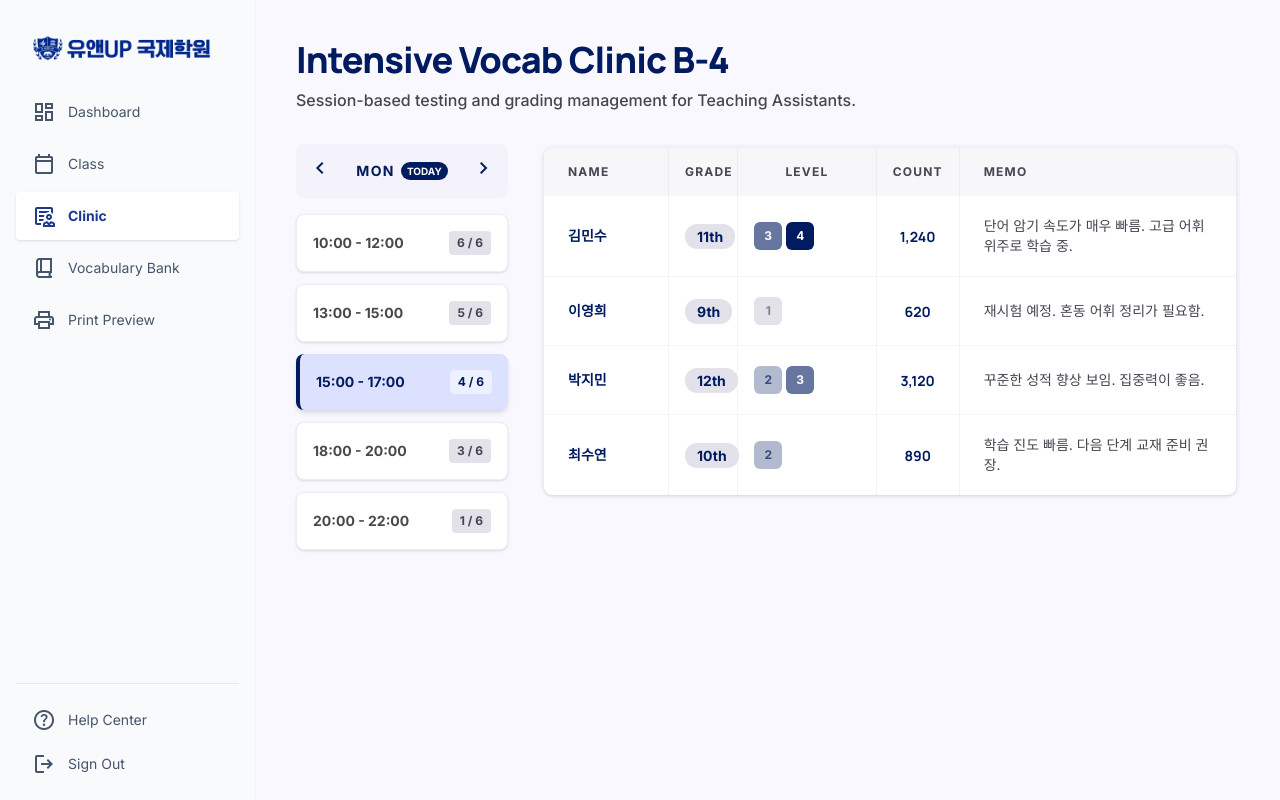
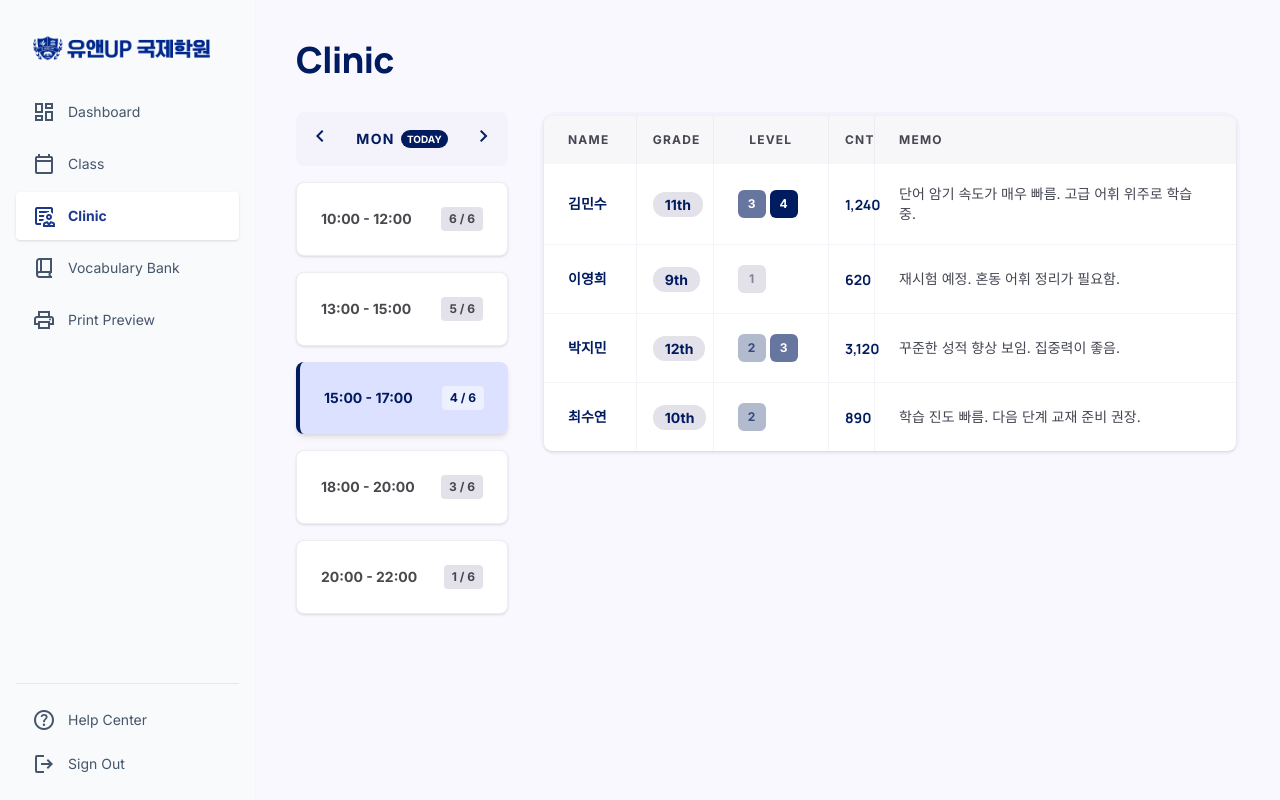
Before and after one commit to uandup/voca-front, a React (Vite) app in the folder uandup_voca/: page /teacher/clinic in a window 1280 px wide. Built offline with nearby package versions, Linux system fonts and the light colour scheme.

Commit message:
style: 클리닉 학생 테이블 스타일 다듬기

```diff
--- a/uandup_voca/src/pages/teacher/class/ClassPage.tsx
+++ b/uandup_voca/src/pages/teacher/class/ClassPage.tsx
@@ -27,12 +27,12 @@ export default function ClassesPage() {
       {/* Header */}
       <div className="flex items-center gap-4">
         <PageTitle title="Class" />
-        <div className="bg-surface-container-low px-4 py-2 rounded-xl flex items-center gap-2 -mt-8">
+        {/* <div className="bg-surface-container-low px-4 py-2 rounded-xl flex items-center gap-2 -mt-8">
           <span className="material-symbols-outlined text-primary">
             calendar_month
           </span>
           <span className="font-bold text-sm">October 24, 2023</span>
-        </div>
+        </div> */}
       </div>
 
       {/* Timetable — 단일 CSS grid */}
--- a/uandup_voca/src/pages/teacher/clinic/ClinicsPage.tsx
+++ b/uandup_voca/src/pages/teacher/clinic/ClinicPage.tsx
@@ -31,10 +31,7 @@ export default function ClinicsPage() {
   return (
     <main>
       {/* Header */}
-      <PageTitle title={data.clinicName} />
-      <p className="text-on-surface-variant -mt-6 mb-8 text-base font-medium">
-        {data.subtitle}
-      </p>
+      <PageTitle title="Clinic" />
 
       <div className="grid grid-cols-12 gap-8">
         {/* 세션 목록 */}
@@ -70,14 +67,14 @@ export default function ClinicsPage() {
           </div>
 
           {/* 세션 카드 목록 */}
-          <div className="space-y-3">
+          <div className="space-y-4">
             {data.sessions.map((session) => {
               const isSelected = session.id === selectedSession.id;
               return (
                 <button
                   key={session.id}
                   onClick={() => setSelectedSession(session)}
-                  className={`w-full text-left p-4 rounded-xl flex justify-between items-center transition-all cursor-pointer ${
+                  className={`w-full text-left p-6 rounded-xl flex justify-between items-center transition-all cursor-pointer ${
                     isSelected
                       ? "bg-primary-fixed border-l-4 border-primary shadow-md rounded-r-xl"
                       : "bg-white border border-outline-variant/30 hover:border-primary/40 shadow-sm"
@@ -111,11 +108,11 @@ export default function ClinicsPage() {
             <div className="overflow-x-auto">
               <table className="w-full text-left border-collapse table-fixed">
                 <colgroup>
-                  <col className="w-[18%]" />
+                  <col className="w-[12%]" />
                   <col className="w-[10%]" />
-                  <col className="w-[20%]" />
-                  <col className="w-[12%]" />
-                  <col className="w-[40%]" />
+                  <col className="w-[15%]" />
+                  <col className="w-[6%]" />
+                  <col className="w-[47%]" />
                 </colgroup>
                 <thead>
                   <tr className="bg-surface-container-highest/30">
@@ -129,7 +126,7 @@ export default function ClinicsPage() {
                       Level
                     </th>
                     <th className="px-4 py-4 text-xs font-bold text-on-surface-variant uppercase tracking-widest text-center border-r border-outline-variant/20">
-                      Count
+                      Cnt
                     </th>
                     <th className="px-6 py-4 text-xs font-bold text-on-surface-variant uppercase tracking-widest">
                       Memo
@@ -152,7 +149,7 @@ export default function ClinicsPage() {
                           {student.grade}
                         </span>
                       </td>
-                      <td className="px-4 py-5 text-center border-r border-outline-variant/20">
+                      <td className="px-6 py-5 text-center border-r border-outline-variant/20">
                         <AssignedLevelBlocks levels={student.assignedLevels} />
                       </td>
                       <td className="px-4 py-5 text-center border-r border-outline-variant/20">
--- a/uandup_voca/src/pages/teacher/clinic/mock/clinicMockData.ts
+++ b/uandup_voca/src/pages/teacher/clinic/mock/clinicMockData.ts
@@ -16,17 +16,10 @@ export interface ClinicSession {
 }
 
 export interface ClinicData {
-  clinicId: string;
-  clinicName: string;
-  subtitle: string;
   sessions: ClinicSession[];
 }
 
 export const CLINIC_MOCK: ClinicData = {
-  clinicId: "intensive-vocab-b4",
-  clinicName: "Intensive Vocab Clinic B-4",
-  subtitle:
-    "Session-based testing and grading management for Teaching Assistants.",
   sessions: [
     {
       id: "s1",
--- a/uandup_voca/src/routes/teacher/clinic.tsx
+++ b/uandup_voca/src/routes/teacher/clinic.tsx
@@ -1,5 +1,5 @@
 import { createFileRoute } from "@tanstack/react-router";
-import ClinicsPage from "@/pages/teacher/clinic/ClinicsPage";
+import ClinicsPage from "@/pages/teacher/clinic/ClinicPage";
 
 export const Route = createFileRoute("/teacher/clinic")({
   component: ClinicsPage,
```
